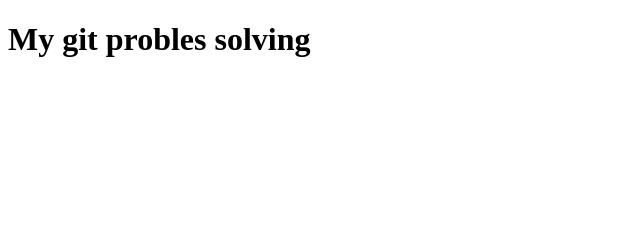
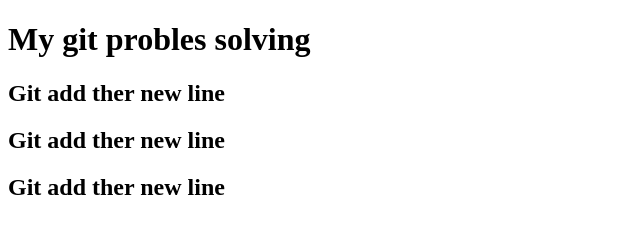
Before and after one commit to abdulhaqueah/git-projects, a plain HTML site: page index.html in a window 1280 px wide. Shown: the whole page, without its empty margins (0-640 px from the left). Drawn offline with Linux system fonts and the light colour scheme.

Commit message:
added new line

```diff
--- a/index.html
+++ b/index.html
@@ -8,5 +8,8 @@
   </head>
   <body>
     <h1>My git probles solving</h1>
+    <h2>Git add ther new line</h2>
+    <h2>Git add ther new line</h2>
+    <h2>Git add ther new line</h2>
   </body>
 </html>
```
